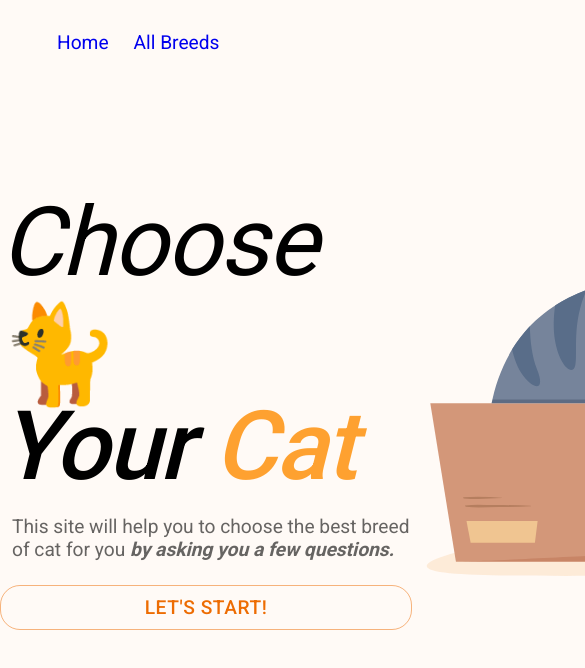
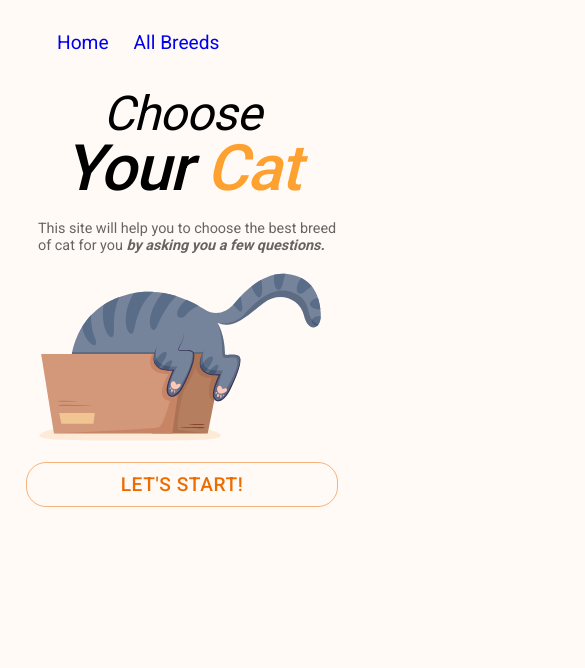
Before and after one commit to KelvinQiu802/your-cat, a React (Vite) app: page / in a window 390 px wide. Shown: the top 668 px of the page, 585 px wide, since content can reach past the window. Built offline with nearby package versions, Linux system fonts and the light colour scheme.

Commit message:
feaet: Mobile Adaptive

```diff
--- a/src/components/Home/Welcome.jsx
+++ b/src/components/Home/Welcome.jsx
@@ -1,19 +1,39 @@
-import { Stack, Typography, Button } from '@mui/material';
+import {
+  Stack,
+  Typography,
+  Button,
+  useTheme,
+  useMediaQuery,
+} from '@mui/material';
 import { useNavigate } from 'react-router-dom';
+import catImage from '../../images/home-cat.svg';
 
 const Welcome = () => {
   const navigate = useNavigate();
+  const theme = useTheme();
+  const mobile = useMediaQuery(theme.breakpoints.down('sm'));
+
   const handleClick = () => {
     navigate('/question');
   };
 
   return (
-    <Stack>
+    <Stack alignItems='center'>
       <Typography
         variant='h1'
-        sx={{ fontWeight: 400, mb: '-20px', fontStyle: 'italic' }}
+        sx={{
+          fontWeight: 400,
+          mb: mobile ? '-10px' : '-20px',
+          fontStyle: 'italic',
+          fontSize: mobile ? '3em' : '5.5em',
+        }}
       >
-        Choose <span style={{ fontStyle: 'normal' }}>🐈</span>
+        Choose{' '}
+        <span
+          style={{ fontStyle: 'normal', display: mobile ? 'none' : 'inline' }}
+        >
+          🐈
+        </span>
       </Typography>
       <Typography
         variant='h1'
@@ -21,6 +41,7 @@ const Welcome = () => {
           fontWeight: 500,
           fontStyle: 'italic',
           mb: 1.8,
+          fontSize: mobile ? '4em' : '6.9em',
         }}
       >
         Your <span style={{ color: '#FEA130' }}>Cat</span>
@@ -28,24 +49,32 @@ const Welcome = () => {
       <Typography
         variant='p'
         color='text.secondary'
-        sx={{ width: '400px', ml: 1.5, fontSize: '1.2em' }}
+        sx={{
+          width: mobile ? '300px' : '400px',
+          ml: 1.5,
+          fontSize: mobile ? '0.9em' : '1.2em',
+        }}
       >
         This site will help you to choose the best breed of cat for you{' '}
         <strong>
           <i>by asking you a few questions.</i>
         </strong>
       </Typography>
+      {mobile && (
+        <img src={catImage} width='300px' style={{ marginTop: '10px' }} />
+      )}
       <Button
         variant='outlined'
         sx={{
           borderRadius: 5,
-          mt: 3,
+          mt: mobile ? 2 : 3,
           fontSize: '1.2em',
           fontWeight: 500,
         }}
         color='warning'
         size='big'
         onClick={handleClick}
+        fullWidth
       >
         Let's Start!
       </Button>
--- a/src/routes/Home.jsx
+++ b/src/routes/Home.jsx
@@ -1,20 +1,36 @@
-import { Box, Typography, Stack, Tooltip, Button } from '@mui/material';
+import {
+  Box,
+  Typography,
+  Stack,
+  Tooltip,
+  Button,
+  useTheme,
+  useMediaQuery,
+} from '@mui/material';
 import catImg from '../images/home-cat.svg';
 import Welcome from '../components/Home/Welcome';
 
 const Home = () => {
+  const theme = useTheme();
+  const mobile = useMediaQuery(theme.breakpoints.down('sm'));
+
   return (
-    <Box className='wrapper'>
+    <Box className={mobile ? '' : 'wrapper'}>
       <Stack
         direction='row'
         justifyContent='space-evenly'
         alignItems='center'
-        className='content'
+        className={mobile ? '' : 'content'}
       >
         <Welcome />
         <Tooltip title='@designed by Freepik' placement='top-start'>
           <a href='https://www.freepik.com' target='_blank'>
-            <img src={catImg} alt='Cat Image' width='600px' />
+            <img
+              src={catImg}
+              alt='Cat Image'
+              width='600px'
+              style={{ display: mobile ? 'none' : 'flex' }}
+            />
           </a>
         </Tooltip>
       </Stack>
```
